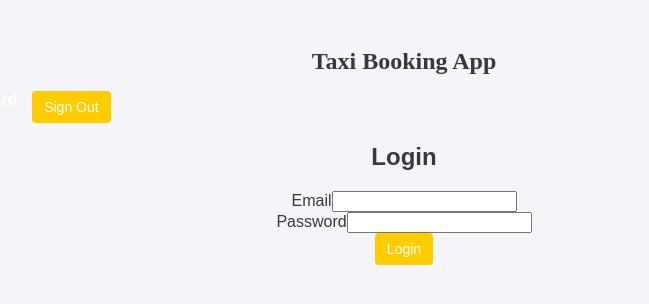
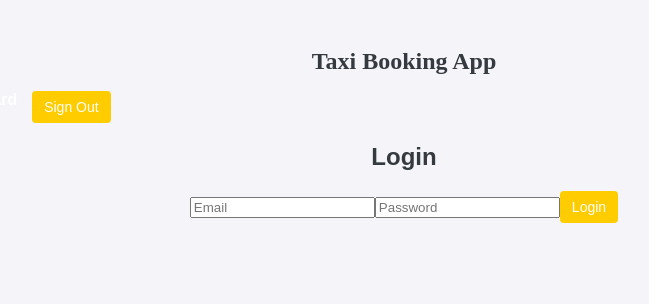
Before and after one commit to Tarto-4/taxi-booking-app, a React (Vite) app in the folder teksy/frontend/: page /login in a window 1280 px wide. Shown: the top 304 px of the page, without its empty margins (236-885 px from the left). Built offline with nearby package versions, Linux system fonts and the light colour scheme.

Commit message:
Update Login.jsx

```diff
--- a/teksy/frontend/src/pages/Login.jsx
+++ b/teksy/frontend/src/pages/Login.jsx
@@ -1,74 +1,31 @@
 import React, { useState } from 'react';
 
 const Login = () => {
-  const [formData, setFormData] = useState({ email: '', password: '' });
-  const [message, setMessage] = useState('');
+    const [email, setEmail] = useState('');
+    const [password, setPassword] = useState('');
 
-  const handleInputChange = (e) => {
-    const { name, value } = e.target;
-    setFormData({ ...formData, [name]: value });
-  };
-
-  const handleSubmit = async (e) => {
-    e.preventDefault();
-
-    try {
+    const handleLogin = async () => {
         const response = await fetch('http://localhost:5000/api/auth/login', {
             method: 'POST',
             headers: { 'Content-Type': 'application/json' },
-        body: JSON.stringify(formData),
+            body: JSON.stringify({ email, password }),
         });
 
+        if (response.ok) {
             const data = await response.json();
-      if (response.status === 200) {
-        localStorage.setItem('token', data.token);
-        setMessage('Login successful! Redirecting...');
-        setTimeout(() => {
+            localStorage.setItem('authToken', data.token);
             window.location.href = '/dashboard';
-        }, 2000);
         } else {
-        setMessage(data.message || 'Login failed.');
-      }
-    } catch (error) {
-      setMessage('An error occurred. Please try again.');
+            alert('Login failed');
         }
     };
 
     return (
-    <div className="flex items-center justify-center min-h-screen bg-gray-100">
-      <div className="bg-white p-6 rounded shadow-md w-96">
-        <h2 className="text-2xl font-bold text-center mb-4">Login</h2>
-        {message && <p className="text-center text-red-500 mb-4">{message}</p>}
-        <form onSubmit={handleSubmit}>
-          <div className="mb-4">
-            <label htmlFor="email" className="block text-gray-700">Email</label>
-            <input
-              type="email"
-              id="email"
-              name="email"
-              value={formData.email}
-              onChange={handleInputChange}
-              className="w-full px-3 py-2 border rounded"
-              required
-            />
-          </div>
-          <div className="mb-4">
-            <label htmlFor="password" className="block text-gray-700">Password</label>
-            <input
-              type="password"
-              id="password"
-              name="password"
-              value={formData.password}
-              onChange={handleInputChange}
-              className="w-full px-3 py-2 border rounded"
-              required
-            />
-          </div>
-          <button type="submit" className="w-full bg-yellow-500 text-white py-2 rounded hover:bg-yellow-600">
-            Login
-          </button>
-        </form>
-      </div>
+        <div>
+            <h2>Login</h2>
+            <input placeholder="Email" value={email} onChange={e => setEmail(e.target.value)} />
+            <input type="password" placeholder="Password" value={password} onChange={e => setPassword(e.target.value)} />
+            <button onClick={handleLogin}>Login</button>
         </div>
     );
 };
```
Lines whose indentation alone changed are shown as unchanged.
